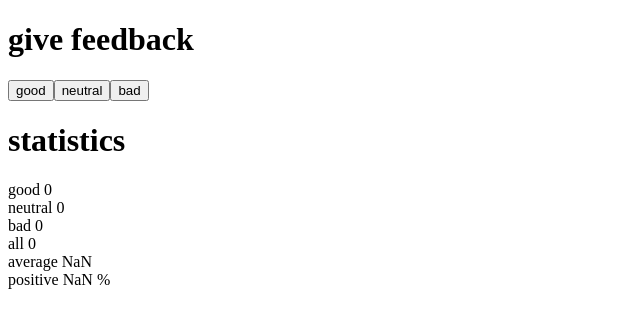
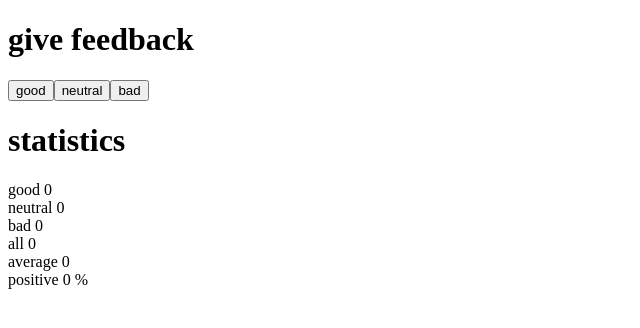
Before and after one commit to erikbejstam/full-stack-open, a React (Vite) app in the folder part_1/6-14/: page / in a window 1280 px wide. Shown: the top 328 px of the page, without its empty margins (0-640 px from the left). Built offline with nearby package versions, Linux system fonts and the light colour scheme.

Commit message:
Solve part 1.8

```diff
--- a/part_1/6-14/src/App.jsx
+++ b/part_1/6-14/src/App.jsx
@@ -5,6 +5,18 @@ const Header = ({header}) => <h1>{header}</h1>
 const Button = ({onClick, text}) => <button onClick={onClick}>{text}</button>
 
 const Statistic = ({text, value}) => <div>{text} {value}</div>
+
+const Statistics = ({statistics}) => {
+  const {lines} = statistics
+
+  const listItems  = lines.map(statistic => <Statistic key={statistic.text} text={statistic.text} value={statistic.value}/>)
+  return(
+    <div>
+      <h1>statistics</h1>
+      {listItems}
+    </div>
+  )
+}
 
 
 const App = () => {
@@ -29,8 +41,19 @@ const App = () => {
   }
 
   const all = good + neutral + bad
-  const average = (good + bad*(-1)) / (good + neutral + bad)
-  const positive = good / (good + neutral + bad)
+  const average = all ? (good - bad) / all : 0
+  const positive = all ? good / all : 0
+
+  const statistics = {
+    lines : [
+      {text: 'good', value: good},
+      {text: 'neutral', value: neutral},
+      {text: 'bad', value: bad},
+      {text: 'all', value: all},
+      {text: 'average', value: average},
+      {text: 'positive', value: positive*100 + ' %'}
+    ]
+  }
 
   return (
     <div>
@@ -40,14 +63,7 @@ const App = () => {
       <Button text="neutral" onClick={() => handleNeutralClick()}/>
       <Button text="bad" onClick={() => handleBadClick()}/>
 
-      <Header header="statistics"/>
-
-      <Statistic text="good" value={good}/>
-      <Statistic text="neutral" value={neutral}/>
-      <Statistic text="bad" value={bad}/>
-      <Statistic text="all" value={all}/>
-      <Statistic text="average" value={average}/>
-      <Statistic text="positive" value={positive*100 + ' %'}/>
+      <Statistics statistics={statistics}/>
     </div>
   )
 }
```
